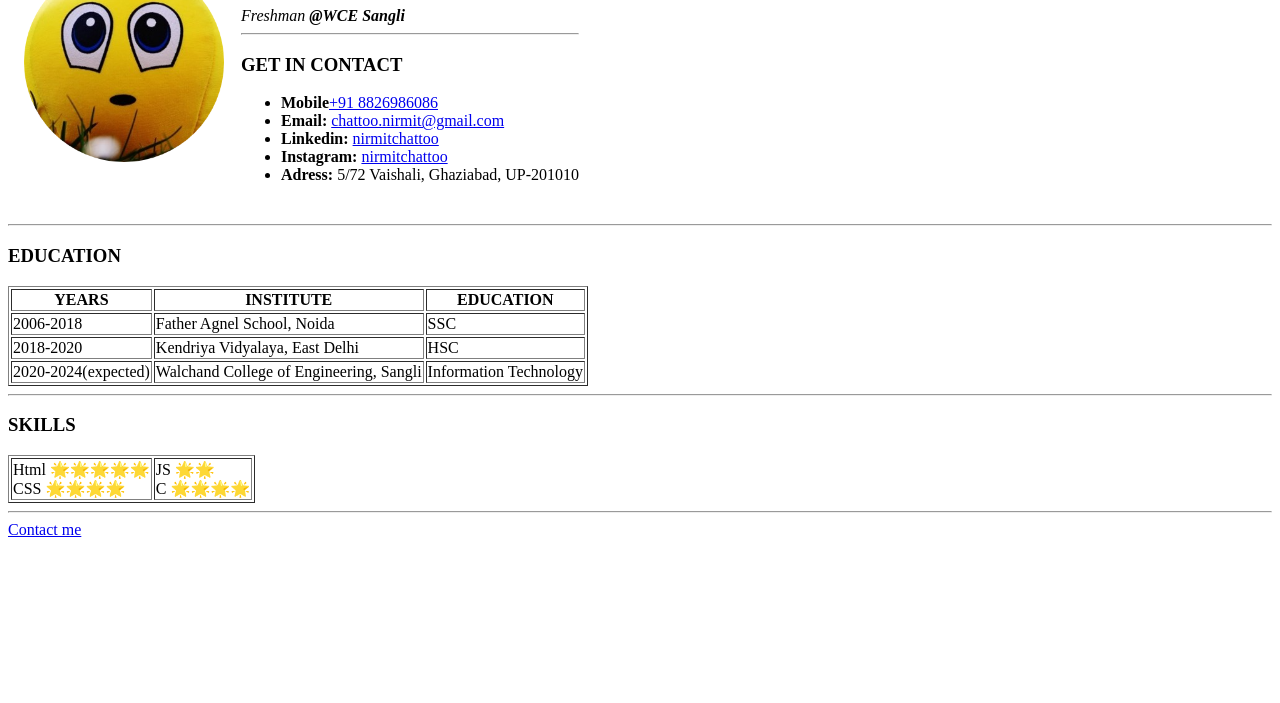
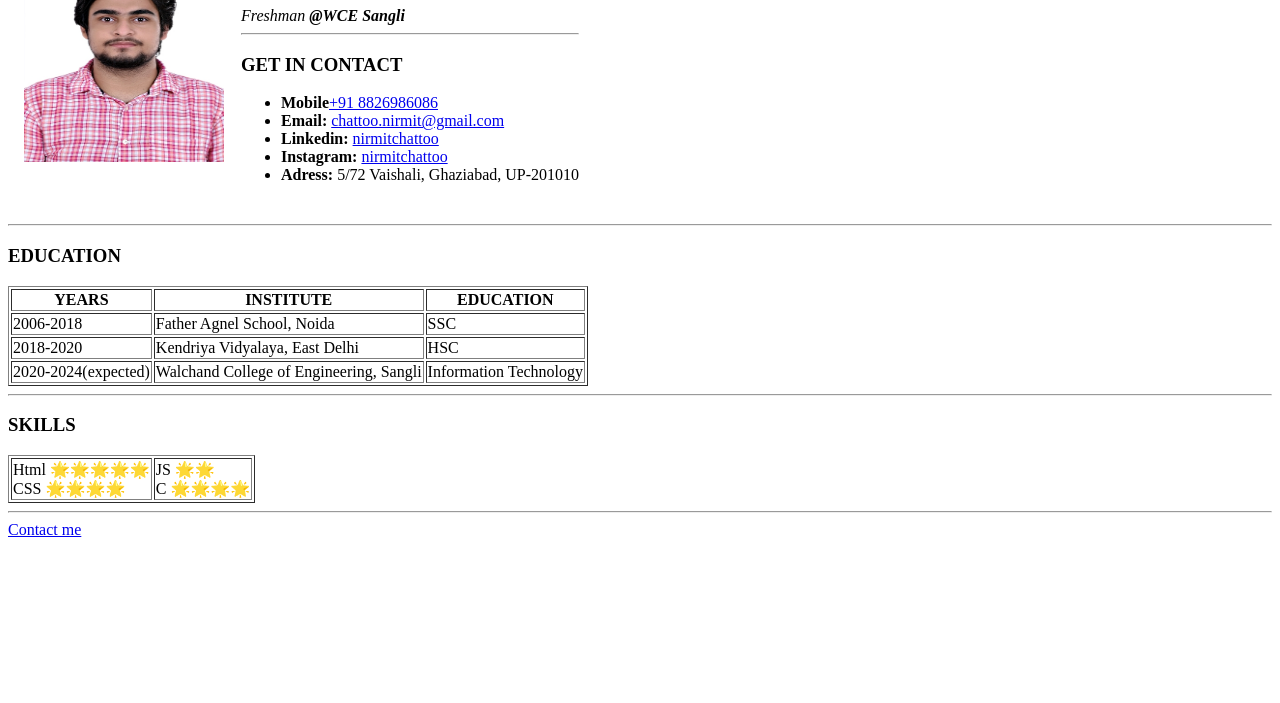
Before and after one commit to nirmitchattoo/Resume, a plain HTML site: page index.html in a window 1280 px wide. Shown: the part 97-800 px from the top of the page. Drawn offline with Linux system fonts and the light colour scheme.

Commit message:
Update index.html

```diff
--- a/index.html
+++ b/index.html
@@ -7,7 +7,7 @@
   <body>
 <table cellspacing="15">
   <tr>
-    <td>  <img src="./circle-cropped.png" height="200" width="200"></td>
+    <td>  <img src="./SAVE_20210704_114105.jpg" height="200" width="200"></td>
     <td><h1>NIRMIT CHATTOO</h1>
     <em>Freshman <strong>@WCE Sangli</strong></em>
     <hr>
```
